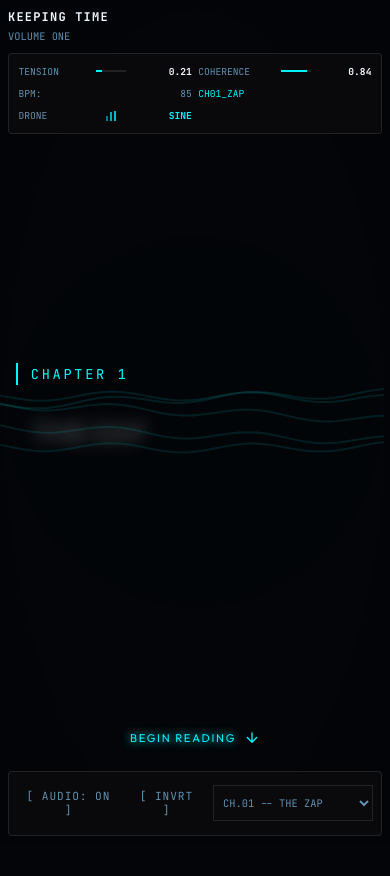
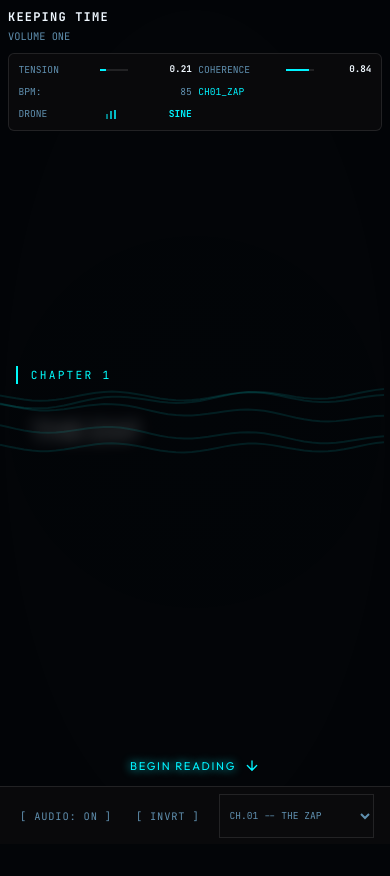
Before and after one commit to TheDonCipher/Keeping-Time, a plain HTML site: page KeepingTime_VolumeOne(Scrollytelling).html in a window 390 px wide. Shown: the top 876 px of the page. Drawn offline with nearby package versions, Linux system fonts and the light colour scheme; animation ran at ten frames a second.

Commit message:
feat: enhance mobile responsiveness with viewport-fit, clamp functions, safe area support, and improved UI element sizing.

```diff
--- a/KeepingTime_VolumeOne(Scrollytelling).html
+++ b/KeepingTime_VolumeOne(Scrollytelling).html
@@ -2,7 +2,7 @@
 <html lang="en">
 <head>
   <meta charset="UTF-8">
-  <meta name="viewport" content="width=device-width, initial-scale=1.0">
+  <meta name="viewport" content="width=device-width, initial-scale=1.0, viewport-fit=cover">
   <title>KEEPING TIME | Chapter 1: The Zap</title>
   <link rel="preconnect" href="https://fonts.googleapis.com">
   <link rel="preconnect" href="https://fonts.gstatic.com" crossorigin>
@@ -52,7 +52,7 @@
     *, *::before, *::after { box-sizing: border-box; margin: 0; padding: 0; }
     body {
       background: var(--bg); color: var(--text);
-      font-family: var(--font-body); font-size: 1.25rem; line-height: 1.65;
+      font-family: var(--font-body); font-size: clamp(0.95rem, 2.5vw, 1.25rem); line-height: 1.65;
       overflow-x: hidden; -webkit-font-smoothing: antialiased;
       transition: background 0.5s, color 0.5s;
     }
@@ -70,7 +70,7 @@
     }
 
     #wave-bg { position: absolute; top: 0; left: 0; width: 100%; height: 100%; z-index: 1; }
-    #beat-container { position: relative; z-index: 10; width: 90%; max-width: 65ch; min-height: 50vh; display: flex; flex-direction: column; justify-content: center; transition: transform 0.3s; }
+    #beat-container { position: relative; z-index: 10; width: 90%; max-width: min(65ch, 95vw); min-height: 50vh; display: flex; flex-direction: column; justify-content: center; transition: transform 0.3s; }
 
     .sentence {
       margin-bottom: 3.5rem; padding-left: 1.5rem; border-left: 3px solid transparent;
@@ -85,8 +85,8 @@
     .format-dialogue { font-style: italic; }
     .format-thought { font-family: var(--font-display); font-weight: 400; color: var(--text-dim); border-left: 2px solid var(--accent); padding-left: 1rem; }
     .format-system { font-family: var(--font-mono); font-size: 0.9rem; color: var(--accent); text-transform: uppercase; }
-    .chapter-label { font-family: var(--font-mono); font-size: 0.85rem; color: var(--accent); letter-spacing: 0.2em; text-transform: uppercase; display: block; margin-bottom: 1rem; }
-    .chapter-title { font-family: var(--font-display); font-size: 3.5rem; font-weight: 900; line-height: 1.1; letter-spacing: -0.03em; margin-bottom: 2rem; color: var(--text); transition: color 0.5s; }
+    .chapter-label { font-family: var(--font-mono); font-size: clamp(0.7rem, 2vw, 0.85rem); color: var(--accent); letter-spacing: 0.2em; text-transform: uppercase; display: block; margin-bottom: 1rem; }
+    .chapter-title { font-family: var(--font-display); font-size: clamp(1.6rem, 7vw, 3.5rem); font-weight: 900; line-height: 1.1; letter-spacing: -0.03em; margin-bottom: 2rem; color: var(--text); transition: color 0.5s; }
     .sentence.active .chapter-title { color: var(--accent); letter-spacing: -0.01em; }
 
     .tooltip { border-bottom: 1px dashed var(--accent); color: var(--accent); cursor: help; position: relative; }
@@ -135,11 +135,11 @@
     #crash-message { position: fixed; top: 50%; left: 50%; transform: translate(-50%, -50%); font-family: var(--font-mono); font-size: 0.8rem; color: var(--danger); letter-spacing: 0.15em; z-index: 8001; opacity: 0; text-align: center; line-height: 2; transition: opacity 1s ease 2s; }
     #crash-message.active { opacity: 1; }
 
-    #chapter-selector { background: var(--ui-bg); color: var(--text-dim); border: 1px solid var(--ui-border); font-family: var(--font-mono); font-size: 0.65rem; padding: 2px 5px; cursor: pointer; outline: none; transition: color 0.2s, border-color 0.2s; }
+    #chapter-selector { background: var(--ui-bg); color: var(--text-dim); border: 1px solid var(--ui-border); font-family: var(--font-mono); font-size: 0.65rem; padding: 2px 5px; cursor: pointer; outline: none; transition: color 0.2s, border-color 0.2s; min-height: 44px; }
     #chapter-selector:hover { color: var(--accent); border-color: var(--accent); }
     #chapter-selector option { background: var(--bg); color: var(--text); }
 
-    button { background: none; border: none; font-family: var(--font-mono); font-size: 0.75rem; color: var(--text-dim); cursor: pointer; text-transform: uppercase; padding: 0.45rem; letter-spacing: 0.08em; transition: color 0.2s; }
+    button { background: none; border: none; font-family: var(--font-mono); font-size: 0.75rem; color: var(--text-dim); cursor: pointer; text-transform: uppercase; padding: 0.45rem 0.65rem; letter-spacing: 0.08em; transition: color 0.2s; min-height: 44px; min-width: 44px; display: inline-flex; align-items: center; justify-content: center; }
     button:hover { color: var(--accent); }
 
     #scroll-hint { position: fixed; bottom: 40px; left: 50%; transform: translateX(-50%); color: var(--accent); font-family: var(--font-display); font-size: 0.8rem; letter-spacing: 0.15em; text-transform: uppercase; z-index: 50; transition: opacity 0.6s; text-shadow: 0 0 10px var(--accent); animation: bounceHint 2.2s infinite; display: flex; align-items: center; gap: 0.5rem; }
@@ -182,74 +182,119 @@
     /* ============================================================
        RESPONSIVE DESIGN (Mobile Friendly)
     ============================================================ */
+
+    /* ── Tablet landscape / small desktop ── */
     @media (max-width: 1024px) {
-      #beat-container { max-width: 55ch; }
-    }
-
+      #beat-container { max-width: min(55ch, 92vw); }
+    }
+
+    /* ── Tablet portrait ── */
     @media (max-width: 768px) {
-      body { font-size: 1.1rem; }
-      .chapter-title { font-size: 2.6rem; }
       .sentence { margin-bottom: 2.8rem; padding-left: 1.2rem; }
       #ui-layer { padding: 1rem; }
-      #beat-container { width: 92%; }
+      #beat-container { width: 94%; }
       #hud { gap: 0.35rem; }
       .hud-line { font-size: 0.68rem; gap: 0.4rem; }
       .hud-bar { width: 38px; }
-      #fragment-container { bottom: 25px; right: 25px; width: 220px; }
-    }
-
+      #fragment-container { bottom: 25px; right: 25px; width: min(220px, 42vw); }
+      /* Hide the palimpsest ghost layer — it overlaps text on narrow screens */
+      #palimpsest-layer { display: none; }
+    }
+
+    /* ── Mobile phone (portrait) ── */
     @media (max-width: 480px) {
-      body { font-size: 1rem; }
-      .chapter-title { font-size: 1.8rem; }
       .sentence { margin-bottom: 2rem; padding-left: 0.8rem; border-left-width: 2px; }
       .sentence.glitch::before, .sentence.glitch::after { left: 0.8rem; width: calc(100% - 0.8rem); }
 
-      #ui-layer { padding: 0.5rem; }
-
+      /* UI layer sits at very top, tight padding */
+      #ui-layer {
+        padding: 0.5rem;
+        padding-top: max(0.5rem, env(safe-area-inset-top));
+      }
+
+      /* Top row: title + HUD stack vertically */
       .ui-top {
         flex-direction: column;
         align-items: flex-start;
         gap: 0.5rem;
       }
 
+      /* HUD becomes a compact 2-col grid */
       #hud {
         width: 100%;
         display: grid;
         grid-template-columns: 1fr 1fr;
         gap: 0.4rem;
         background: var(--ui-bg);
-        padding: 0.6rem;
+        padding: 0.5rem 0.6rem;
         border: 1px solid var(--ui-border);
-        border-radius: 4px;
+        border-radius: 6px;
         backdrop-filter: blur(10px);
         -webkit-backdrop-filter: blur(10px);
       }
-      .hud-line { justify-content: space-between; font-size: 0.6rem; }
-      .hud-bar { width: 30px; }
-
+      .hud-line { justify-content: space-between; font-size: 0.6rem; gap: 0.25rem; }
+      .hud-bar { width: 28px; }
+      .hud-value { width: 4ch; font-size: 0.58rem; }
+
+      /* Bottom control bar — fixed dock at screen bottom */
       .ui-bottom {
         position: fixed;
-        bottom: 0.5rem;
-        left: 0.5rem;
-        right: 0.5rem;
-        width: auto;
+        bottom: 0;
+        left: 0;
+        right: 0;
+        width: 100%;
         display: flex;
         justify-content: space-between;
         align-items: center;
         background: var(--ui-bg);
-        padding: 0.5rem;
-        border: 1px solid var(--ui-border);
-        border-radius: 4px;
-        backdrop-filter: blur(10px);
-        -webkit-backdrop-filter: blur(10px);
+        padding: 0.4rem 0.75rem;
+        padding-bottom: max(0.4rem, env(safe-area-inset-bottom));
+        border-top: 1px solid var(--ui-border);
+        border-radius: 0;
+        backdrop-filter: blur(12px);
+        -webkit-backdrop-filter: blur(12px);
         pointer-events: auto;
+        gap: 0.5rem;
       }
 
-      #chapter-selector { font-size: 0.65rem; max-width: 160px; height: 36px; flex-grow: 1; margin-left: 0.5rem; }
-      button { padding: 0.6rem; font-size: 0.7rem; min-width: 70px; }
-
-      #scroll-hint { font-size: 0.7rem; bottom: 100px; }
-      #fragment-container { bottom: 110px; right: 10px; width: 160px; }
+      /* Chapter select stretches to fill space between buttons */
+      #chapter-selector {
+        flex: 1 1 0;
+        min-width: 0;
+        max-width: none;
+        height: 44px;
+        font-size: 0.6rem;
+        margin: 0 0.25rem;
+      }
+
+      /* Buttons: comfortable tap targets */
+      button {
+        padding: 0.4rem 0.5rem;
+        font-size: 0.65rem;
+        min-height: 44px;
+        min-width: 52px;
+        white-space: nowrap;
+      }
+
+      /* Scroll hint sits above bottom dock */
+      #scroll-hint { font-size: 0.7rem; bottom: max(72px, calc(60px + env(safe-area-inset-bottom))); }
+
+      /* Fragment toasts sit above bottom dock */
+      #fragment-container {
+        bottom: max(80px, calc(68px + env(safe-area-inset-bottom)));
+        right: 10px;
+        width: min(160px, 42vw);
+      }
+
+      /* Silence lock bar fits narrow screens */
+      #silence-lock.active #silence-lock-bar { width: min(200px, 78vw); }
+
+      /* Tooltips: anchor to left edge on mobile instead of centre, to prevent off-screen overflow */
+      .tooltip::after {
+        left: 0;
+        transform: none;
+        max-width: calc(100vw - 2rem);
+      }
     }
 
     @media (max-height: 500px) {
```
